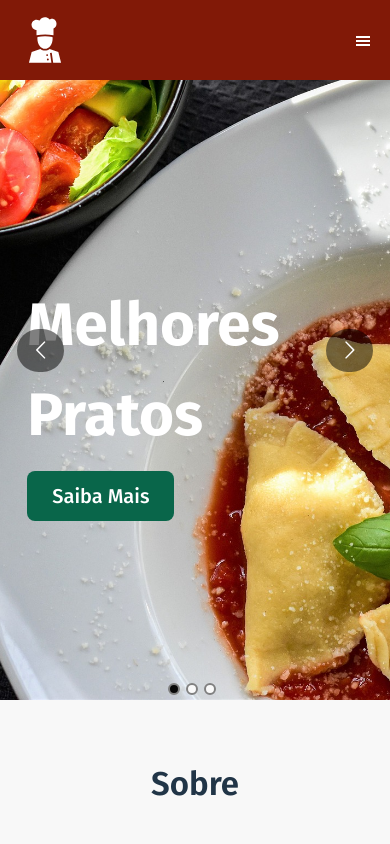
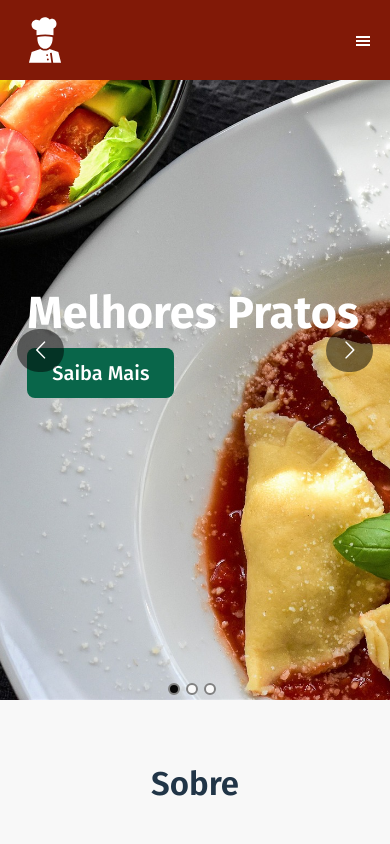
Before and after one commit to edpadua/Restaurante, a React (Vite) app in the folder restaurante/: page / in a window 390 px wide. Shown: the top 844 px of the page. Built offline with nearby package versions, Linux system fonts and the light colour scheme.

Commit message:
Correções na responsividade
Correções na responsividade

```diff
--- a/restaurante/src/Componentes/Banner/Banner.module.css
+++ b/restaurante/src/Componentes/Banner/Banner.module.css
@@ -29,6 +29,17 @@
 
 }
 
+
+@media (max-width: 400px) {
+    .banner_title{
+
+        font-size: 30px;
+
+
+    }
+
+}
+
 .banner_title h2{
     margin-top: 0px;
 }
```
